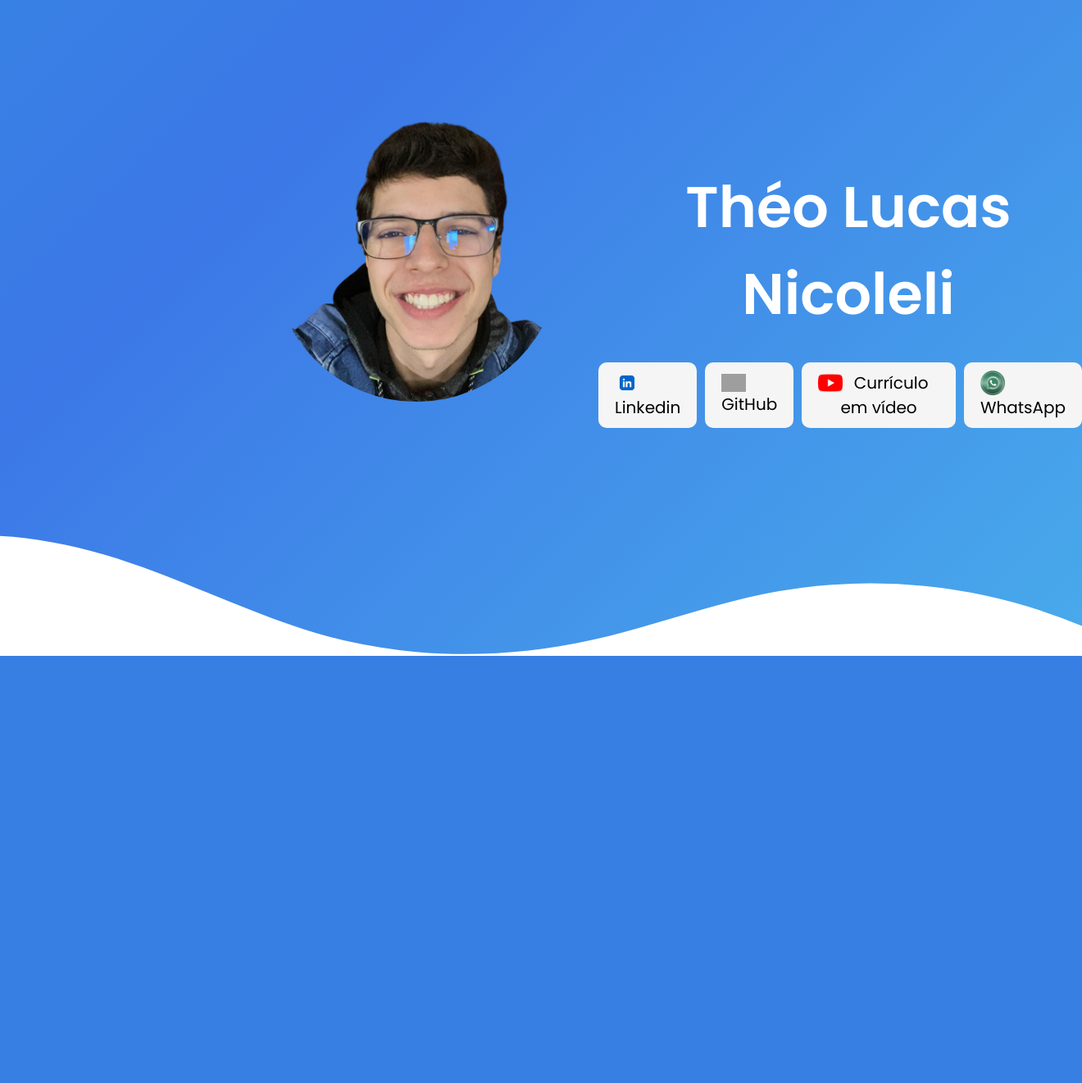
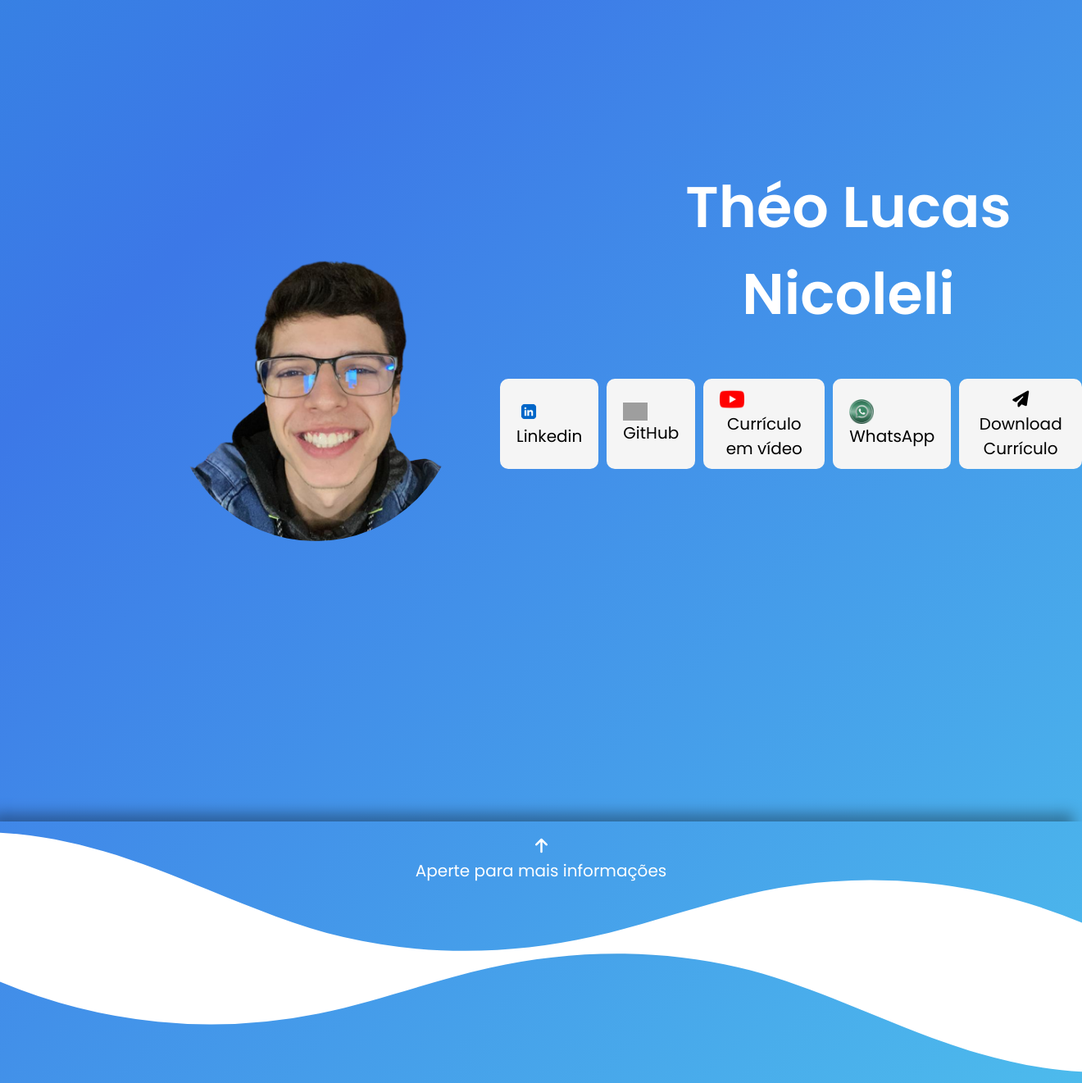
Before and after one commit to theonicoleli/Estudos, a PHP site: the page made by Cursos/HTML & CSS/portfolio théo/initialpage.html in a window 1320 px wide. Shown: the whole page at 82% size. Before the commit the page ends 800 px from the top, so only its background shows below. Run offline with PHP 8.4, Linux system fonts and the light colour scheme; grey boxes are pictures that could not be loaded.

Commit message:
Python & HTML & CSS & JS

```diff
--- a/Cursos/HTML & CSS/portfolio théo/initial.css
+++ b/Cursos/HTML & CSS/portfolio théo/initial.css
@@ -46,16 +46,15 @@ body {
     height: 200px;
     border-radius: 50%;
     object-fit: cover;
-    margin-left: 190px;
+    margin-left: 120px;
     margin-top: 0px;
     zoom: 175%;
-    position: fixed;
-    top: 80px;
+    margin-top: -150px;
 }
 
 .outsquare {
     display: flex;
-    margin-left: 720px;
+    margin-left: 600px;
     margin-top: 30px;
 }
 
@@ -156,14 +155,39 @@ body {
     float: left;
 }
 
+#curriculo_button {
+    font-size: 20px;
+    cursor: pointer;
+}
+
+#curriculo_button a {
+    text-decoration: none;
+    color: black;
+}
+
+#curriculo_button:hover a {
+    color: white;
+}
+
+#curriculo_button img {
+    width: 30px;
+    height: auto;
+    float: left;
+}
+
+iframe {
+    display: none;
+}
+
 .custom-shape-divider-bottom-1685505211 {
     position: absolute;
-    bottom: 0;
+    margin-top: -75px;
     left: 0;
     width: 100%;
     overflow: hidden;
     line-height: 0;
     transform: rotate(180deg);
+    box-shadow: 10px 10px 16px rgba(0, 0, 0, 0.336);
 }
 
 .custom-shape-divider-bottom-1685505211 svg {
@@ -176,3 +200,221 @@ body {
 .custom-shape-divider-bottom-1685505211 .shape-fill {
     fill: rgb(255, 255, 255);
 }
+
+.custom-shape-divider-bottom-1685505211-second {
+    position: absolute;
+    margin-top: 84px;
+    left: 0;
+    width: 100%;
+    overflow: hidden;
+    line-height: 0;
+    transform: rotate(360deg);
+}
+
+.custom-shape-divider-bottom-1685505211-second svg {
+    position: relative;
+    display: block;
+    width: calc(110% + 1.3px);
+    height: 160px;
+}
+
+.custom-shape-divider-bottom-1685505211-second .shape-fill {
+    fill: rgb(255, 255, 255);
+}
+
+.frase_design {
+    text-decoration: none;
+    cursor: pointer;
+    text-align: center;
+    font-size: 20px;
+    color: white;
+    display: block;
+    margin-top: 350px;
+    position: relative;
+    z-index: 1;
+}
+
+#sobre_mim {
+    margin-top: 300px;
+    color: white;
+    height: 200px;
+    overflow-y: hidden;
+    scrollbar-width: thin;
+    transition: height 0.3s ease;
+}
+
+#sobre_mim.show {
+    height: auto;
+}
+
+.informationUp#tela_primaria {
+    position: relative;
+    z-index: 1;
+}
+
+.informationUp#tela_secundaria {
+    margin-top: -850px;
+    position: relative;
+    background: inherit;
+    background-size: cover;
+}
+
+.informationUp#sobre_mim {
+    display: relative;
+}
+
+#sobre_mim {
+    display: flex;
+    justify-content: center;
+    align-items: center;
+    height: 100%;
+}
+
+#sobre_mim {
+    display: flex;
+    flex-direction: column;
+    align-items: center;
+}
+
+#things_out_square {
+    color: rgb(255, 255, 255);
+    font-size: 60px;
+    margin-top: 20px;
+}
+
+#square_about_me {
+    display: flex;
+    align-items: center;
+    justify-content: center;
+    margin-top: 20px;
+}
+
+#things_in_square {
+    display: flex;
+    align-items: center;
+    justify-content: center;
+}
+
+body, html {
+    height: 100%;
+    margin: 0;
+    padding: 0;
+}
+
+#things_in_square {
+    display: flex;
+    flex-direction: column;
+    align-items: center;
+}
+
+section {
+    position: relative;
+    width: 100%;
+    height: 50vh;
+    padding: 40px 4%;
+    color: rgb(20, 20, 20);
+    overflow: hidden;
+}
+
+h1 {
+    margin-bottom: 20px;
+}
+
+section:nth-of-type(1) {
+    color: white;
+    font-size: 30px;
+    background-image: url("imagens/projeto_pjbl_refri.png");
+    background-repeat: no-repeat;
+    background-position: left center;
+    background-size: cover;
+    background-attachment: fixed;
+}
+
+#sobre_refri {
+    position: relative;
+    width: 100%;
+    padding: 20px;
+    background-color: inherit;
+}
+
+#sobre_refri h1 {
+    color: rgb(255, 255, 255);
+    font-size: 60px;
+    font-weight: 400;
+    margin-top: 20px;
+    margin-bottom: 20px;
+}
+
+#sobre_refri p {
+    color: rgb(255, 255, 255);
+    font-size: 40px;
+    font-weight: 400;
+    margin-top: 20px;
+    margin-bottom: 20px;
+}
+
+section:nth-of-type(2) {
+    color: white;
+    font-size: 30px;
+    background-image: url("imagens/projeto_gerador_valido_cpf.png");
+    background-repeat: no-repeat;
+    background-position: right center;
+    background-size: cover;
+    background-attachment: fixed;
+}
+
+#sobre_gerador {
+    position: relative;
+    width: 100%;
+    padding: 20px;
+    background-color: inherit;
+}
+
+#sobre_gerador h1 {
+    color: rgb(255, 255, 255);
+    font-size: 60px;
+    font-weight: 400;
+    margin-top: 20px;
+    margin-bottom: 20px;
+}
+
+#sobre_gerador p {
+    color: rgb(255, 255, 255);
+    font-size: 40px;
+    font-weight: 400;
+    margin-top: 20px;
+    margin-bottom: 20px;
+}
+
+#works_hairgo {
+    color: white;
+    font-size: 30px;
+    background-image: url("imagens/hair_go.jfif");
+    background-repeat: no-repeat;
+    background-position: right center;
+    background-size: cover;
+    background-attachment: fixed;
+}
+
+#sobre_hairgo {
+    position: relative;
+    width: 100%;
+    padding: 20px;
+    background-color: inherit;
+}
+
+#sobre_hairgo h1 {
+    color: rgb(255, 255, 255);
+    font-size: 60px;
+    font-weight: 400;
+    margin-top: 20px;
+    margin-bottom: 20px;
+}
+
+#sobre_hairgo p {
+    color: rgb(255, 255, 255);
+    font-size: 40px;
+    font-weight: 400;
+    margin-top: 20px;
+    margin-bottom: 20px;
+}
--- a/Cursos/HTML & CSS/portfolio théo/initialpage.html
+++ b/Cursos/HTML & CSS/portfolio théo/initialpage.html
@@ -6,10 +6,12 @@
     <meta name="viewport" content="width=device-width, initial-scale=1.0">
     <link rel="stylesheet" href="https://cdnjs.cloudflare.com/ajax/libs/font-awesome/6.4.0/css/all.min.css" integrity="sha512-iecdLmaskl7CVkqkXNQ/ZH/XLlvWZOJyj7Yy7tcenmpD1ypASozpmT/E0iPtmFIB46ZmdtAc9eNBvH0H/ZpiBw==" crossorigin="anonymous" referrerpolicy="no-referrer"/>
     <link rel="stylesheet" href="initial.css">
+    <script src="initialpage.js"></script>
     <title>Théo Portfólio</title>
 </head>
 <body>
     <h1 class="nome">Théo Lucas Nicoleli</h1>
+    <div id="tela_principal">
         <div class="outsquare">
             <button type="submit" id="linkedin_button">
                 <img src="imagens/linkedin image.png">
@@ -27,16 +29,61 @@
                 <img src="imagens/contato_imagem.png">
                 <a href="https://wa.me//5541999809950?text=Tenho%20interesse%20em%20seus%20serviços!">WhatsApp</a>
             </button>
+            <button type="submit" id="curriculo_button">
+                <i class="fa-solid fa-paper-plane"></i>
+                <iframe name="iframe_download" class="hidden"></iframe>
+                <a href="curriculo/theo_curriculo.docx" target="iframe_download">Download Currículo</a>
+            </button>
         </div>
         <div id="square">
             <div id="circle_image">
                 <img src="imagens/image_theo.png">
             </div>
         </div>
+    </div>
+    <div id="tela_secundaria">
+        <a class="frase_design">
+            <i id="up_arrow" class="fa-solid fa-arrow-up fa-bounce"></i>
+            <br> <p id="frase_dentro">Aperte para mais informações</p>
+        </a>
         <div class="custom-shape-divider-bottom-1685505211">
             <svg data-name="Layer 1" xmlns="http://www.w3.org/2000/svg" viewBox="0 0 1200 120" preserveAspectRatio="none">
                 <path d="M321.39,56.44c58-10.79,114.16-30.13,172-41.86,82.39-16.72,168.19-17.73,250.45-.39C823.78,31,906.67,72,985.66,92.83c70.05,18.48,146.53,26.09,214.34,3V0H0V27.35A600.21,600.21,0,0,0,321.39,56.44Z" class="shape-fill"></path>
             </svg>
         </div>
+        <div class="custom-shape-divider-bottom-1685505211-second">
+            <svg data-name="Layer 1" xmlns="http://www.w3.org/2000/svg" viewBox="0 0 1200 120" preserveAspectRatio="none">
+                <path d="M321.39,56.44c58-10.79,114.16-30.13,172-41.86,82.39-16.72,168.19-17.73,250.45-.39C823.78,31,906.67,72,985.66,92.83c70.05,18.48,146.53,26.09,214.34,3V0H0V27.35A600.21,600.21,0,0,0,321.39,56.44Z" class="shape-fill"></path>
+            </svg>
+        </div>
+        <div id="sobre_mim" style="display: none;">
+            <h1 id="things_out_square"> Meus Projetos</h1>
+            <div id="square_about_me">
+                <div id="things_in_square">
+                    <section></section>
+                    <div id="sobre_refri">
+                        <h1>Projeto Máquina de Refri</h1>
+                        <p>
+                            Com este projeto realizado com meus colegas de equipe Francisco e Manuela na disciplina de Raciocínio Algorítmico, aprendemos bastante como utilizar as funções e métodos que o Python fornece, desenvolvendo uma confiança em nossos futuros projetos! Pode ser encontrado da maneira atual em meu GitHub, apontado no menu principal!
+                        </p>
+                    </div>
+                    <section></section>
+                    <div id="sobre_gerador">
+                        <h1>Gerador de CPF válido</h1>
+                        <p>
+                            Com estudos em casa, foi produzido um gerador de CPF válido para estudar melhor as funções 'def' e 'for' e adquirir um conhecimento maior sobre o 'for'. No futuro, pretendo alterá-lo para o CustomTkinter, mas no momento pode ser encontrado da maneira atual em meu GitHub, apontado no menu principal!
+                        </p>
+                    </div>
+                    <section id="works_hairgo"></section>
+                    <div id="sobre_hairgo">
+                        <h1>Projeto HairGo</h1>
+                        <p>
+                            Projeto da disciplina de experiência criativa juntamente com minha colega Amanda, foi produzido um site com intuito de facilitar o meio de comunicação entre cabeleireiro e cliente, podendo então o cliente encontrar o melhor cabeleireiro em sua região e para seu corte de cabelo, caso queira verificar de perto nosso projeto, acesse meu github no menu inicial
+                        </p>
+                    </div>
+                </div>
+            </div>
+        </div>
+    </div>
 </body>
 </html>
--- /dev/null
+++ b/Cursos/HTML & CSS/portfolio théo/initialpage.js
@@ -0,0 +1,38 @@
+var click_count = 0;
+
+document.addEventListener("mousedown", function(e) {
+    var icon_up_arrow = document.getElementById("up_arrow");
+    var tela_secundaria = document.getElementById("tela_secundaria");
+    var frase_dentro = document.getElementById("frase_dentro");
+    var sobre_mim = document.getElementById("sobre_mim");
+
+    function iconArrowStatic() {
+        switch(e.which) {
+            case 1:
+                console.log("Botão esquerdo");
+                if (e.target === icon_up_arrow && e.buttons === 1 && e.type === 'mousedown') {
+                    icon_up_arrow.classList.remove("fa-bounce");
+                    if (click_count % 2 === 0) {
+                        icon_up_arrow.classList.remove("fa-arrow-up");
+                        icon_up_arrow.classList.add("fa-arrow-down");
+                        sobre_mim.style.display = 'flex';
+                        frase_dentro.textContent = "Aperte aqui para retornar ao menu principal";
+                    } else {
+                        icon_up_arrow.classList.remove("fa-arrow-down");
+                        icon_up_arrow.classList.add("fa-arrow-up");
+                        sobre_mim.style.display = 'none';
+                        frase_dentro.textContent = "Aperte para mais informações";
+                    }
+                    icon_up_arrow.classList.add("fa-bounce");
+                    tela_secundaria.classList.toggle('informationUp');
+                    click_count++;
+                }
+                break;
+            default:
+                icon_up_arrow.classList.add("fa-bounce");
+                break;
+        }
+    }
+
+    iconArrowStatic();
+});
```
Also changed, not shown: Cursos/HTML & CSS/portfolio théo/imagens/hair_go.jfif (added), Cursos/HTML & CSS/portfolio théo/imagens/projeto_gerador_valido_cpf.png (added), Cursos/HTML & CSS/portfolio théo/imagens/projeto_pjbl_refri.png (added), Cursos/HTML & CSS/portfolio théo/imagens/projetos.jpg (added), 1 other file. Lines whose indentation alone changed are shown as unchanged.
